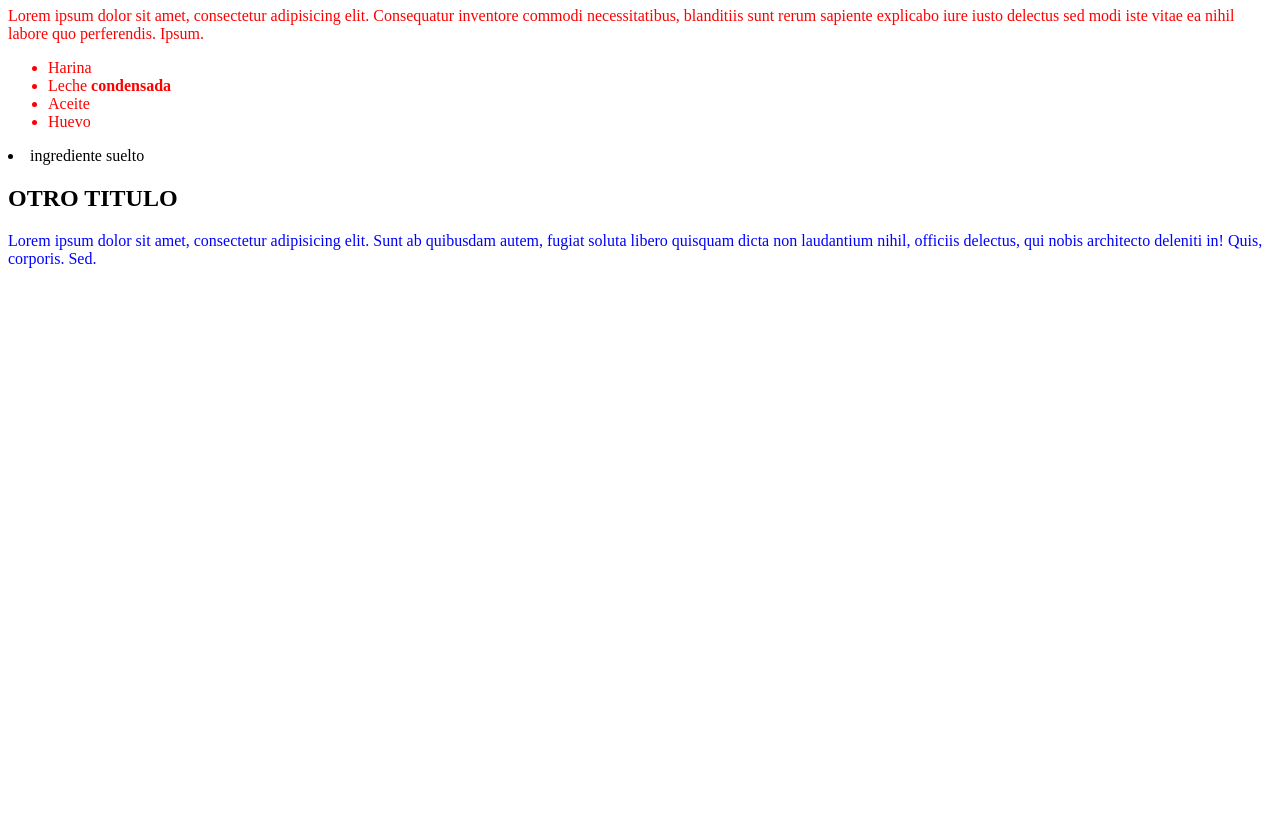
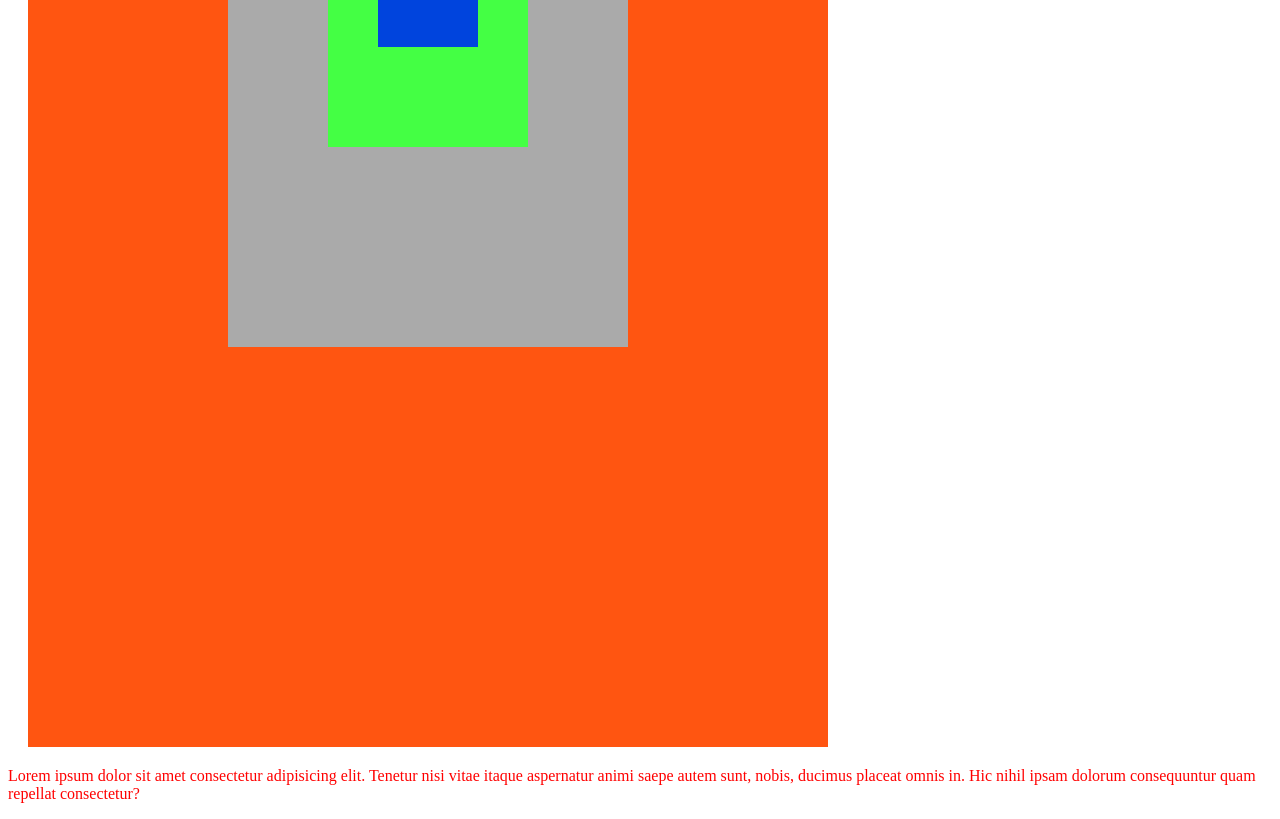
Before and after one commit to IVANMONTANES/cursohtmlcss, a plain HTML site: page clases_css/index.html in a window 1280 px wide. Shown: the part 73-892 px from the top of the page. Before the commit the page ends 800 px from the top, so only its background shows below. Drawn offline with Linux system fonts and the light colour scheme.

Commit message:
HERENCIA

```diff
--- a/clases_css/estilos.css
+++ b/clases_css/estilos.css
@@ -1,29 +1,34 @@
-/*SELECTOR POR ATRIBUTO*/
-img[src="jpg"]{
-    width: 100px;
+.box{
+    width: 800px;
+    height: 800px;
+    background: #f51;
+    margin: 20px;
+}
+.box2{
+    width: 50%; /*400 px*/
+    height: 50%;/*400px*/
+    background: #aaa;
+    margin: auto;
+}
+.box3,.box4{
+    /*HEREDA DEL PADRE*/
+    width: inherit;/*200px*/
+    height: inherit;/*200px*/
+    background: #4f4;
+    margin: auto;
+}
+.box4{
+    background: #04d;
+}
+.caja{
+    color: #f00;
 }
 
-/*SELECTOR POR HIJO DIRECTO*/
-ul > li{
-    color: red;
+p{
+    /*ESTABLECE LA PROPIEDAD POR DEFECTO COMO LA ESTABLECE EL NAVEGADOR*/
+    color: initial;
 }
-
-/*SELECTOR HERMANOS SIGUIENTES*/
-h1 ~ p{
-    color: blue;
+p{
+    /*ESTABLECE LA PROPIEDAD A SU COMPORTAMIENTO POR DEFECTO*/
+    color: unset;
 }
-
-/*SELECTOR HERMANO ADYACENTE*/
-h1 + p{
-    color: red;
-}
-
-/*SELECTOR DESCIENDENTE*/
-h1 span{
-    color: rebeccapurple;
-}
-
-/*SELECTOR MULTIPLE*/
-etiqueta1,etiqueta2{
-    color: aqua;
-}
--- a/clases_css/index.html
+++ b/clases_css/index.html
@@ -5,18 +5,18 @@
     <link rel="stylesheet" href="estilos.css">
 </head>
 <body>
-    <h1>Ingredientes</h1>
-    <P>Lorem ipsum dolor sit amet, consectetur adipisicing elit. Consequatur inventore commodi necessitatibus, blanditiis sunt rerum sapiente explicabo iure iusto delectus sed modi iste vitae ea nihil labore quo perferendis. Ipsum.</P>
-    <ul>
-        <li class="ingredienteRojo">Harina</li>
-        <li>Leche <strong>condensada</strong></li>
-        <li>Aceite</li>
-        <li class="ingredienteRojo">Huevo</li>
-    </ul>
+    <div class="box">
+        <div class="box2">
+            <div class="box3">
+                <div class="box4">
 
+                </div>
+            </div>
+        </div>
+    </div>
 
-    <li>ingrediente suelto</li>
-    <h2>OTRO TITULO</h2>
-    <p>Lorem ipsum dolor sit amet, consectetur adipisicing elit. Sunt ab quibusdam autem, fugiat soluta libero quisquam dicta non laudantium nihil, officiis delectus, qui nobis architecto deleniti in! Quis, corporis. Sed.</p>
+    <div class="caja">
+        <p>Lorem ipsum dolor sit amet consectetur adipisicing elit. Tenetur nisi vitae itaque aspernatur animi saepe autem sunt, nobis, ducimus placeat omnis in. Hic nihil ipsam dolorum consequuntur quam repellat consectetur?</p>
+    </div>
 </body>
 </html>
```
